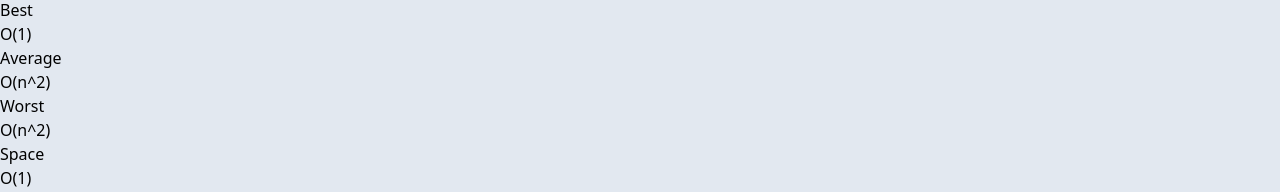
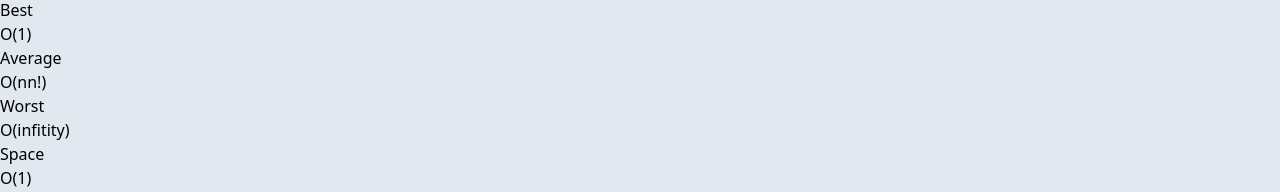
Before and after one commit to KianAnd19/sort, a React (Vite) app in the folder sort-viz/: page /#/random-sort in a window 1280 px wide. Shown: the part 374-566 px from the top of the page. Built offline with nearby package versions, Linux system fonts and the light colour scheme.

Commit message:
Updated time complexities of random sort

```diff
--- a/sort-viz/src/pages/RandomSort.jsx
+++ b/sort-viz/src/pages/RandomSort.jsx
@@ -12,8 +12,8 @@ const RandomSortPage = () => {
       <SortingVisualizer sortAlgorithm={randomSort} />
       <Complexity
         best="O(1)"
-        average="O(n^2)"
-        worst="O(n^2)"
+        average="O(nn!)"
+        worst="O(infitity)"
         space="O(1)"
       />
     </div>
```
